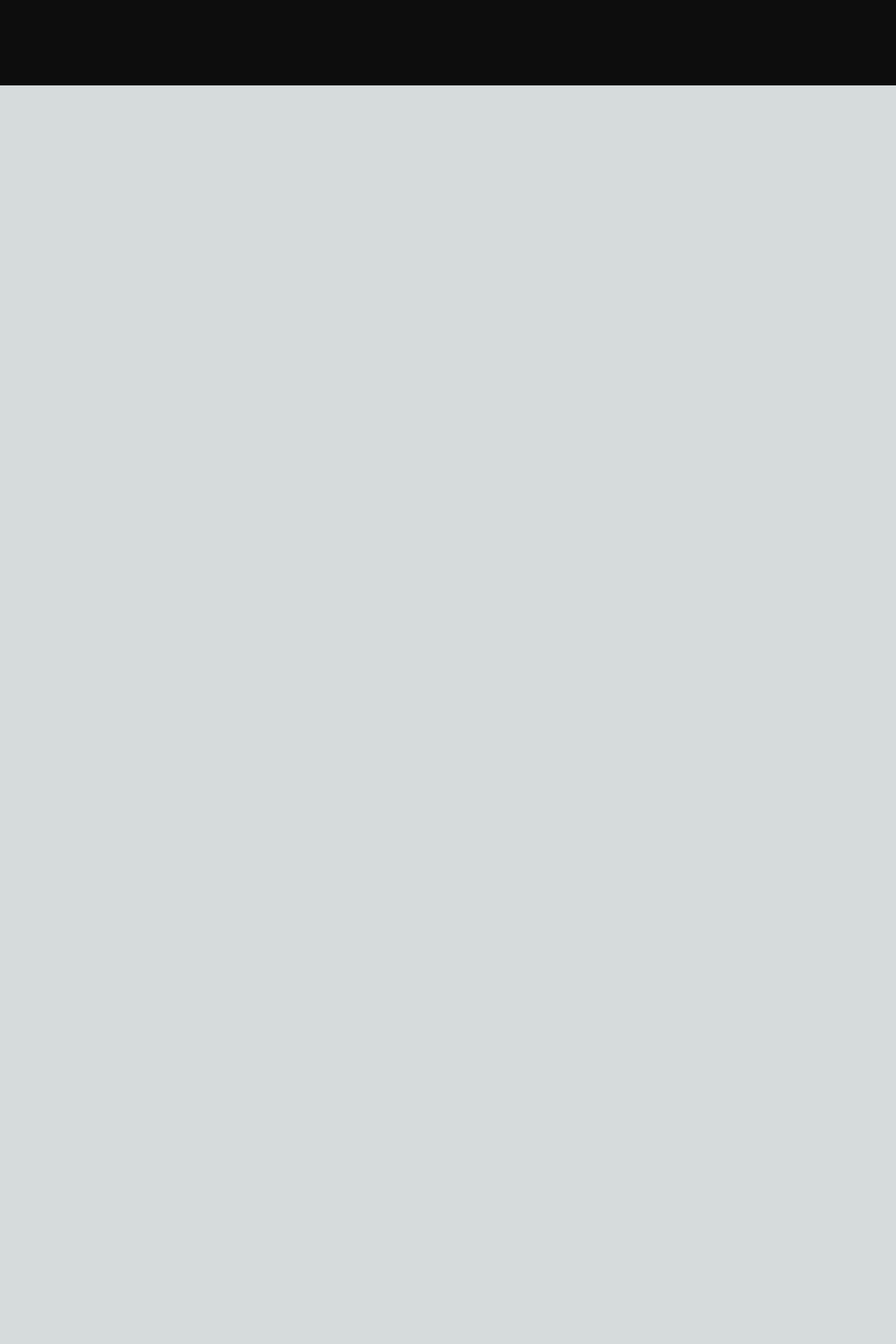
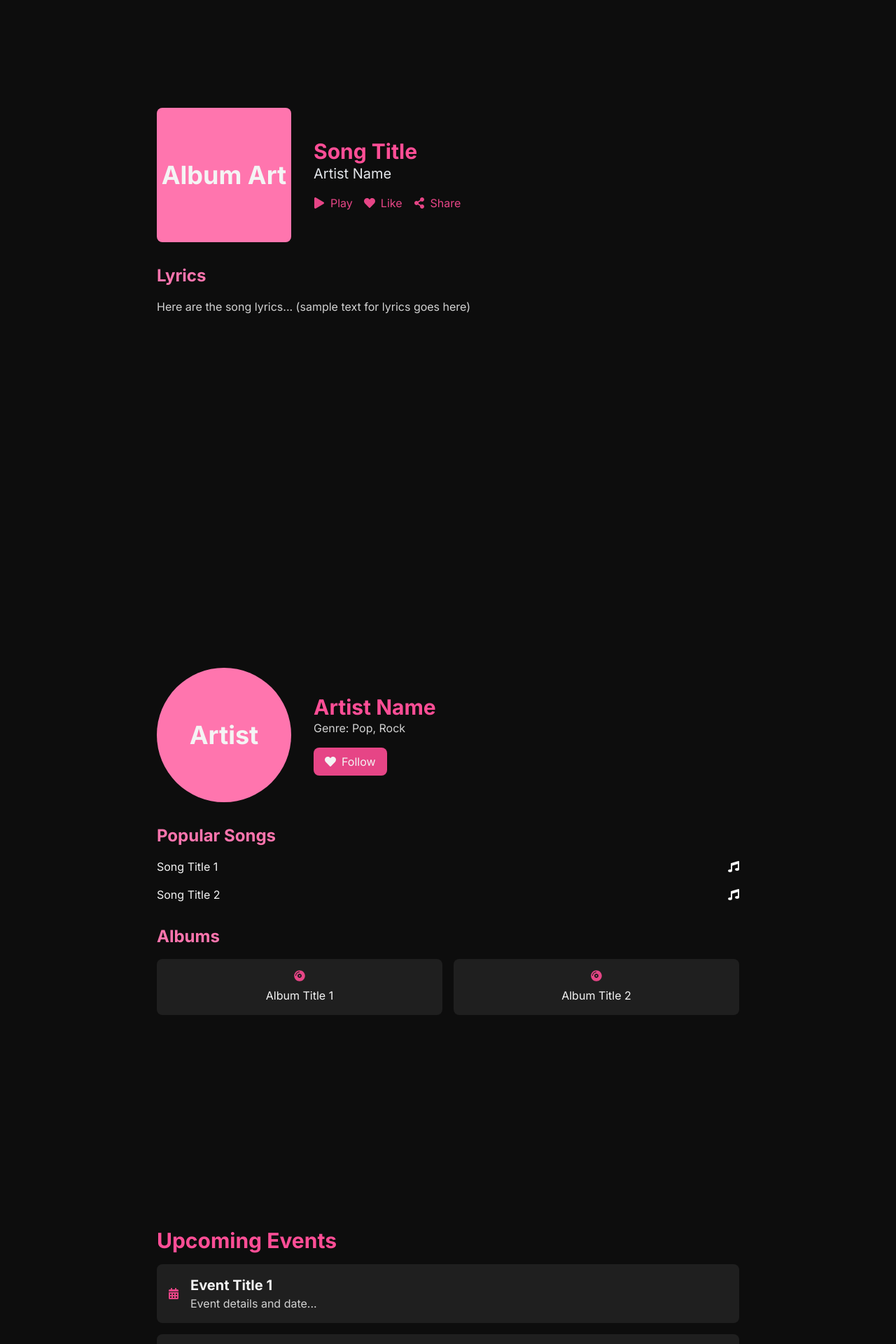
Before and after one commit to yeoniii20/Playlist, a Next.js app: page / in a window 1280 px wide. Shown: the part 4420-6340 px from the top of the page at 70% size. Before the commit the page ends 4542 px from the top, so only its background shows below. Built offline with nearby package versions, Linux system fonts and the light colour scheme.

Commit message:
feat: add pages

```diff
--- a/src/app/page.tsx
+++ b/src/app/page.tsx
@@ -6,6 +6,9 @@ import MusicList from "./pages/musicList";
 import PlayList from "./pages/playList";
 import MyPage from "./pages/myPage";
 import SubscriptionPage from "./pages/subscriptionPage";
+import MusicDetailPage from "./pages/musicDetailPage";
+import ArtistPage from "./pages/artistPage";
+import EventsPage from "./pages/eventsPage";
 
 const Page = () => {
   return (
@@ -15,6 +18,9 @@ const Page = () => {
       <PlayList />
       <MyPage />
       <SubscriptionPage />
+      <MusicDetailPage />
+      <ArtistPage />
+      <EventsPage />
     </div>
   );
 };
```
